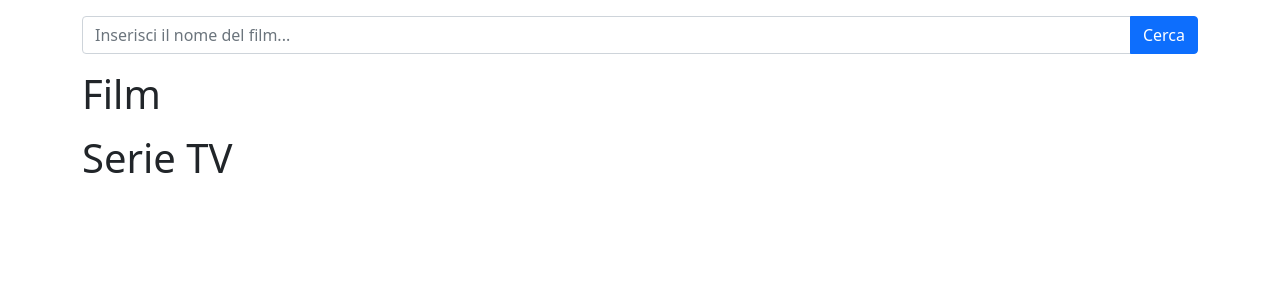
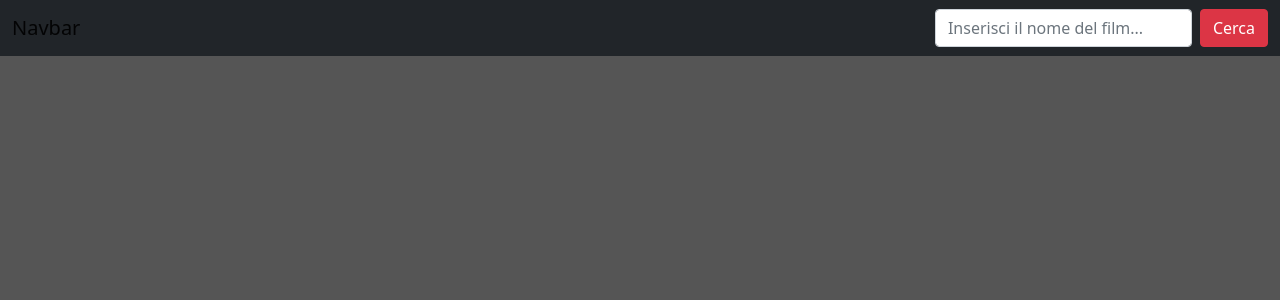
Before and after one commit to ddecataldo/vue-boolflix, a Vue app: page / in a window 1280 px wide. Shown: the top 300 px of the page. Built offline with nearby package versions, Linux system fonts and the light colour scheme.

Commit message:
Prima parte grafica

```diff
--- a/package.json
+++ b/package.json
@@ -12,6 +12,7 @@
     "axios": "^0.24.0",
     "bootstrap": "^5.1.3",
     "core-js": "^3.6.5",
+    "font-awesome": "^4.7.0",
     "vue": "^2.6.11"
   },
   "devDependencies": {
--- a/src/App.vue
+++ b/src/App.vue
@@ -1,50 +1,90 @@
 <template>
   <div id="app">
-    <!-- Campo di ricerca -->
-    <div class="container">
+
+    <nav class="navbar navbar-light bg-dark">
+      <div class="container-fluid">
+        <a class="navbar-brand">Navbar</a>
+        <form class="d-flex">
+          <input type="text" class="form-control me-2" placeholder="Inserisci il nome del film..." v-model="filmCercato">
+          <button class="btn btn-danger" type="button" @click="queryRicerca">Cerca</button>
+        </form>
+      </div>
+    </nav>
+
+    <div class="container my-5">
+      <div class="row mb-5">
+        <div class="col-md-4 mb-3" v-for="film in listaFilm" :key="film.id">
+          <div class="card">
+            <img class="my_thumb" :src="generaThumb(film.poster_path)">
+            <div class="dati_card">
+              <p><strong>Titolo</strong>: {{ film.title }}</p>
+              <p><strong>Titolo originale </strong>{{ film.original_title }}</p>
+              <p><strong>Lingua</strong> <img :src="getFlagPath(film.original_language)"></p>
+              <p><i
+                v-for="i in 5"
+                :key="'vote_star_' + i"
+                class="fa"
+                :class="i <= generaStelle ? 'fa-star' : 'fa-star-o'"
+                ></i></p>
+            </div>
+          </div>
+        </div>
+      </div>
       <div class="row">
-        <div class="col-md-12">
-          <div class="input-group my-3">
-
-            <input type="text" class="form-control" placeholder="Inserisci il nome del film..." v-model="filmCercato">
-
-            <button class="btn btn-primary" type="button" id="button-addon2" @click="queryRicerca">Cerca</button>
-
+        <div class="col-md-4 mb-3" v-for="serieTv in listaSerieTv" :key="serieTv.id">
+          <div class="card">
+              <img class="my_thumb" :src="generaThumb(serieTv.poster_path)">
+              <p><strong>Titolo</strong>: {{ serieTv.name }}</p>
+              <p><strong>Titolo originale </strong>{{ serieTv.original_name }}</p>
+              <p><strong>Lingua</strong> <img :src="getFlagPath(serieTv.original_language)"></p>
+              <p><i
+                v-for="i in 5"
+                :key="'vote_star_' + i"
+                class="fa"
+                :class="i <= generaStelle ? 'fa-star' : 'fa-star-o'"
+                ></i></p>
+            </div>
           </div>
         </div>
       </div>
     </div>
-    <div class="container">
-      <div class="row">
-        <div class="col-md-12">
+
           <!-- Film -->
-          <h1>Film</h1>
+          <!-- <h1>Film</h1>
           <ul>
             <li v-for="film in listaFilm" :key="film.id">
               <img :src="generaThumb(film.poster_path)"> -
               {{ film.title }} -
               {{ film.original_title }} -
               <img :src="getFlagPath(film.original_language)"> -
-              {{ film.vote_count }}
+              <i
+                v-for="i in 5"
+                :key="'vote_star_' + i"
+                class="fa"
+                :class="i <= generaStelle ? 'fa-star' : 'fa-star-o'"
+                ></i>
               <hr>
             </li>
-          </ul>
+          </ul> -->
           <!-- Serie TV -->
-          <h1>Serie TV</h1>
+          <!--h1>Serie TV</h1>
           <ul>
             <li v-for="serieTv in listaSerieTv" :key="serieTv.id">
               <img :src="generaThumb(serieTv.poster_path)">
               {{ serieTv.name }} -
               {{ serieTv.original_name }} -
               <img :src="getFlagPath(serieTv.original_language)"> -
-              {{ serieTv.vote_count }}
+              <i
+                v-for="i in 5"
+                :key="'vote_star_' + i"
+                class="fa"
+                :class="i <= generaStelle ? 'fa-star' : 'fa-star-o'"
+                ></i>
               <hr>
             </li>
-          </ul>
-        </div>
-      </div>
-    </div>
-  </div>
+          </ul> -->
+
+
 </template>
 
 <script>
@@ -109,9 +149,13 @@ export default {
       if(!path){
         return require('@/assets/placeholder.jpg');
       }
-
       return this.imageUrl + this.sizeImage + path;
-    }
+    },
+    generaStelle() {
+      const voto = this.data.vote_average;
+      const votoFinale = Math.round(voto / 2);
+      return votoFinale;
+    },
   },
   mounted(){
     /* this.queryRicerca("/search/movie", "this.filmCercato", "listaFilm");
@@ -121,5 +165,31 @@ export default {
 </script>
 
 <style lang="scss">
+@import "~font-awesome/css/font-awesome.css";
 @import "~bootstrap/scss/bootstrap";
+body{
+  background-color: #555555;
+}
+.card img.my_thumb{
+  width: 100%;
+}
+.dati_card{
+  display: none;
+}
+.card:hover::before {
+    background-color: #000;
+    content: " ";
+    position: absolute;
+    top: 0;
+    left: 0;
+    width: 100%;
+    height: 100%;
+}
+.card:hover .dati_card{
+  display: block;
+  position: absolute;
+  top: 10px;
+  left: 10px;
+  color:#fff;
+}
 </style>
```
Also changed, not shown: 1 other file (tests, documents, lock files or other folders).
